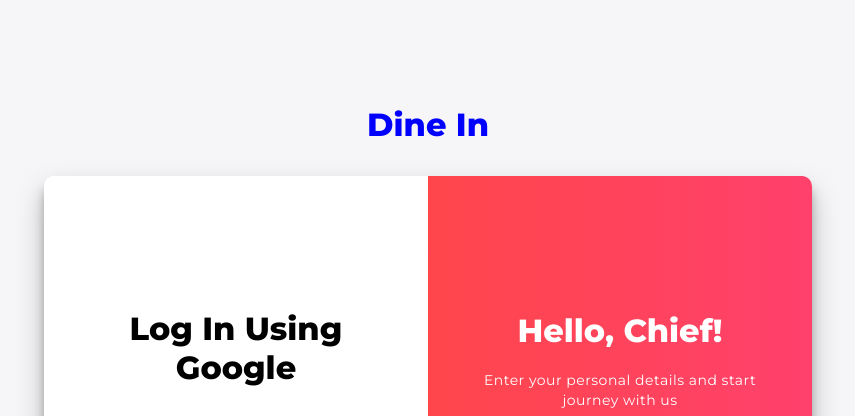
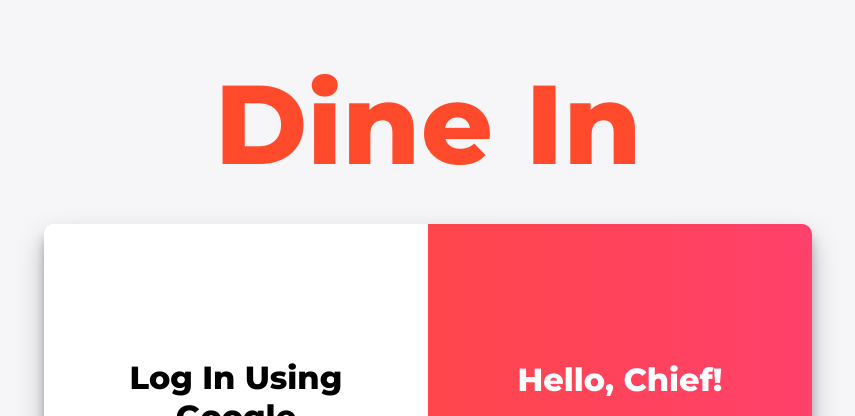
Before and after one commit to David-Blink/Dine-In, a plain HTML site: page index.html in a window 1280 px wide. Shown: the top 416 px of the page, without its empty margins (212-1067 px from the left). Drawn offline with Linux system fonts and the light colour scheme.

Commit message:
Update index.html

```diff
--- a/index.html
+++ b/index.html
@@ -10,7 +10,7 @@
 </head>
 
 <body>
-    <h1 style="margin-bottom:2rem; color:blue;">Dine In</h1>
+    <h1 style="margin-bottom:2rem; color:#FF4B2B; font-size:7rem">Dine In</h1>
     <div class="container" id="container">
         <div class="form-container sign-up-container">
             <form action="Assets/slide.html">
```
